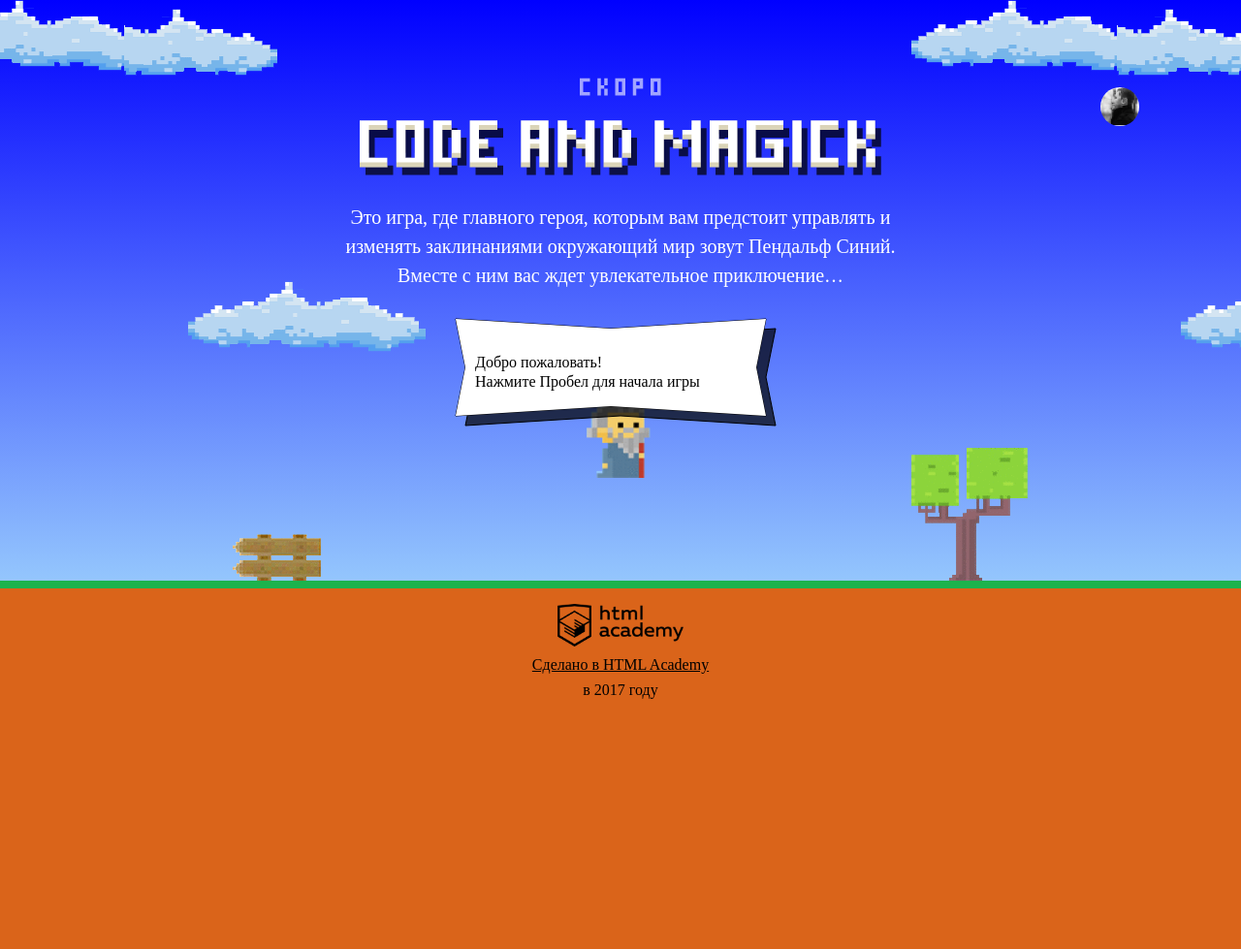
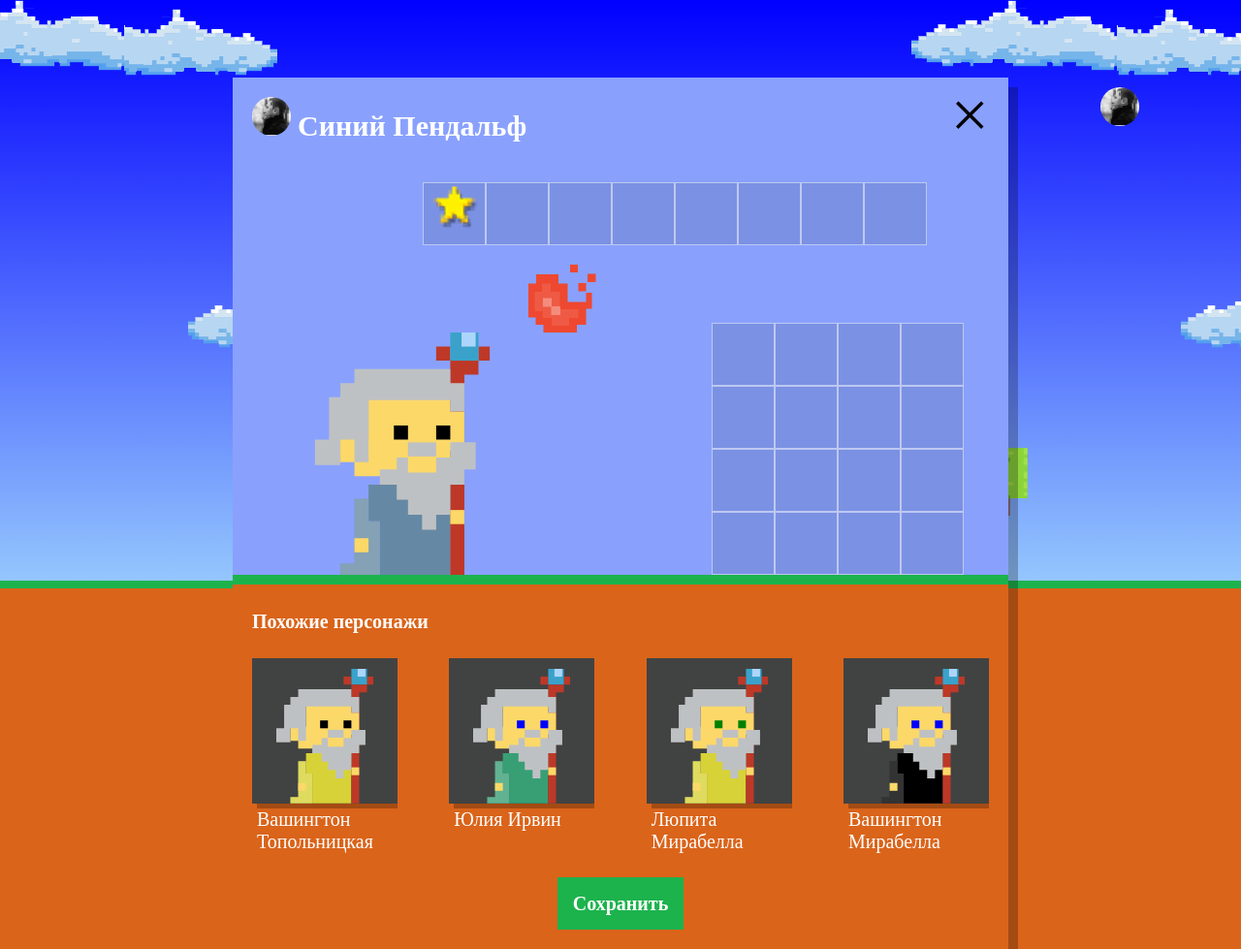
Before and after one commit to Makhova/580177-code-and-magick, a website: page index.html in a window 1280 px wide. Shown: the whole page at 97% size. Before the commit the page ends 800 px from the top, so only its background shows below. Drawn offline with Linux system fonts and the light colour scheme; a web font is replaced by a local one.

Commit message:
Добавлены похожие волшебники

```diff
--- a/index.html
+++ b/index.html
@@ -198,6 +198,7 @@
     return 1 / 3 * height;
   };
 </script>
+<script src="js/setup.js"></script>
 <script src="js/stat.js"></script>
 <script src="js/game.js"></script>
 
--- /dev/null
+++ b/js/setup.js
@@ -0,0 +1,40 @@
+'use strict';
+
+var wizardsSetupField = document.querySelector('.setup');
+var similarWizardsField = document.querySelector('.setup-similar');
+var wizardNames = ['Иван', 'Хуан Себастьян', 'Мария', 'Кристоф', 'Виктор', 'Юлия', 'Люпита', 'Вашингтон'];
+var wizardSurnames = ['да Марья', 'Верон', 'Мирабелла', 'Вальц', 'Онопко', 'Топольницкая', 'Нионго', 'Ирвин'];
+var coatColors = ['rgb(101, 137, 164)', 'rgb(241, 43, 107)', 'rgb(146, 100, 161)', 'rgb(56, 159, 117)', 'rgb(215, 210, 55)', 'rgb(0, 0, 0)'];
+var eyesColors = ['black', 'red', 'blue', 'yellow', 'green'];
+var similarWizards = [];
+var similarWizardsTemplate = document.querySelector('#similar-wizard-template').content.querySelector('.setup-similar-item');
+var similarWizardsList = document.querySelector('.setup-similar-list');
+
+var createSimilarWizard = function (array1, array2, array3, array4) {
+  var similarWizard = {
+    name: array1[Math.floor(Math.random() * array1.length)] + ' ' + array2[Math.floor(Math.random() * array2.length)],
+    coatColor: array3[Math.floor(Math.random() * array3.length)],
+    eyesColor: array4[Math.floor(Math.random() * array4.length)],
+  };
+
+  return similarWizard;
+};
+
+var addWizardElement = function (wizard) {
+  var wizardElement = similarWizardsTemplate.cloneNode(true);
+  wizardElement.querySelector('.setup-similar-label').textContent = wizard.name;
+  wizardElement.querySelector('.wizard-coat').style.fill = wizard.coatColor;
+  wizardElement.querySelector('.wizard-eyes').style.fill = wizard.eyesColor;
+
+  return wizardElement;
+};
+
+wizardsSetupField.classList.remove('hidden');
+similarWizardsField.classList.remove('hidden');
+
+for (var i = 0; i < 4; i++) {
+  createSimilarWizard(wizardNames, wizardSurnames, coatColors, eyesColors);
+  similarWizards.push(createSimilarWizard(wizardNames, wizardSurnames, coatColors, eyesColors));
+  addWizardElement(similarWizards[i]);
+  similarWizardsList.appendChild(addWizardElement(similarWizards[i]));
+}
```
